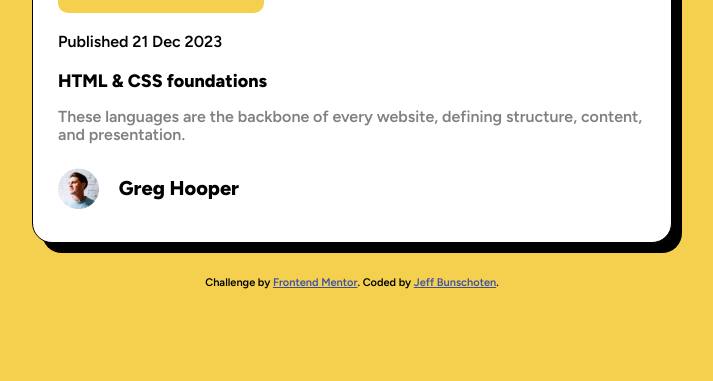
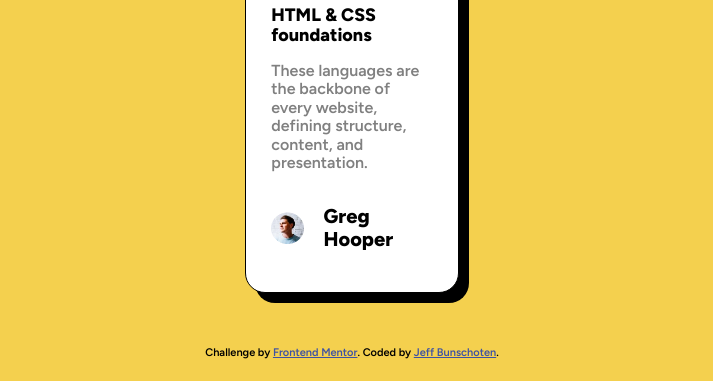
Before and after one commit to JeffreyBunschoten/blog-preview-card, a plain HTML site: page index.html in a window 1280 px wide. Shown: the part 419-800 px from the top of the page, without its empty margins (288-1001 px from the left). Drawn offline with Linux system fonts and the light colour scheme.

Commit message:
update: desktop width

```diff
--- a/index.html
+++ b/index.html
@@ -16,7 +16,7 @@
 </head>
 <body class="row">
   <div class="container">
-    <div class="card small-12 large-6">
+    <div class="card small-12 large-2">
 
         <img class="illustration" src="assets/images/illustration-article.svg" alt="card logo">
 
--- a/scss/big.scss
+++ b/scss/big.scss
@@ -13,7 +13,6 @@ body {
     justify-content: center;
     align-items: center;
     margin-top: 100px;
-    max-width: 100%;
 }
 
 .card {
--- a/scss/styles.scss
+++ b/scss/styles.scss
@@ -1,4 +1,3 @@
-
 $mybackground_outside: hsl(47, 88%, 63%);
 $mybackground_inside: white;
 $myFont_family: 'Figtree', sans-serif;
@@ -9,7 +8,6 @@ $contenttext_transparancy: hsl(0, 0%, 50%);
 @import 'small.scss';
 @import url('https://fonts.googleapis.com/css2?family=Figtree:wght@600;800&display=swap');
 
-
 @media only screen and (min-width: 375px) {
     @import 'big.scss';
 } /* endof media query*/
```
Also changed, not shown: css/styles.css, 1 other file.
